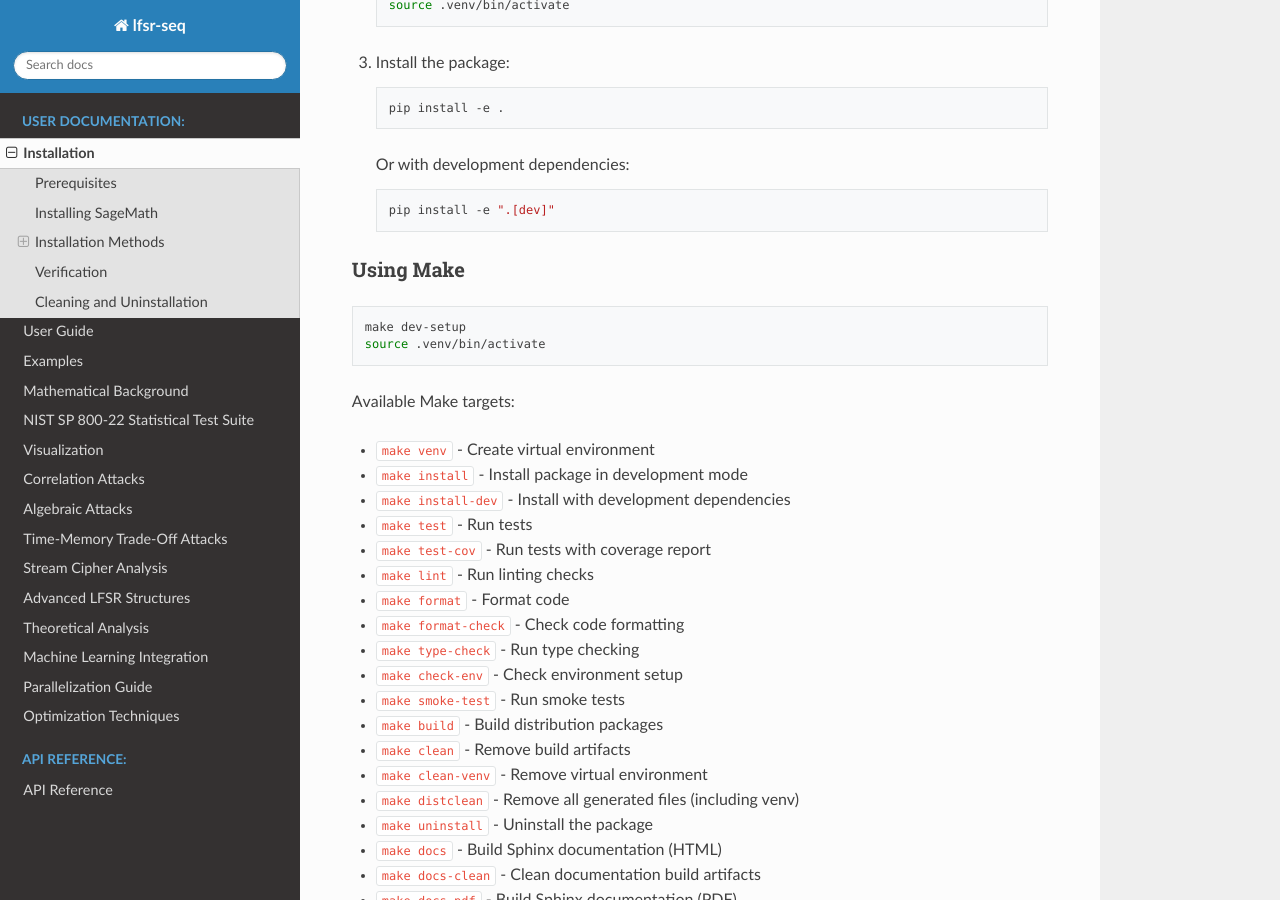
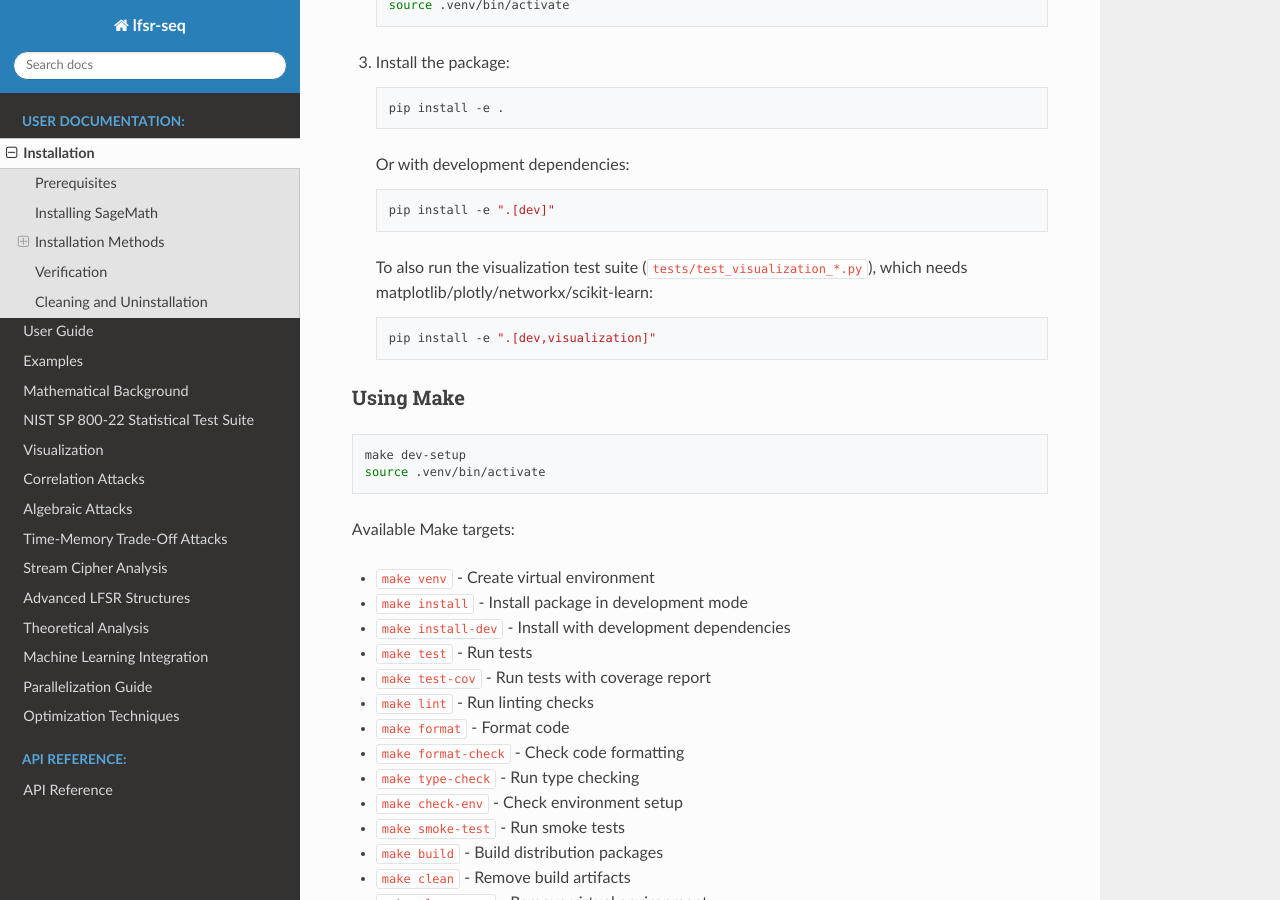
Before and after one commit to mkhellat/lfsr-seq, a Sphinx documentation site: the page built from app/docs/installation.rst, in a window 1280 px wide and 900 px high, scrolled down 1722 px. Built offline with Sphinx 7.4.7 and the Read the Docs theme 3.1.0, drawn with Linux system fonts in a browser that asks for light colours.

Commit message:
fix: make install-dev pull in visualization extras
app's fresh `.venv` was missing matplotlib/plotly/networkx/scikit-learn
because `make install-dev` only ran `pip install -e ".[dev]"`, never
the separate `visualization` extra those packages live in. A clean
venv built purely via `make install-dev` therefore fails to collect
tests/test_visualization_*.py (ImportError on plotly), which silently
tanks measured coverage since pytest treats collection errors as
skipped rather than failed by default in the aggregate run.

Fixed by installing `.[dev,visualization]` in install-dev, and
documented the extra explicitly in docs/installation.rst for anyone
following the manual (non-Make) install path.

Verified via a full rm -rf .venv && make install-dev && pytest cycle:
1213 passed, 1 skipped, gate passes at 90.05% (matches the previously
recorded figure, confirming this was an environment gap, not a real
coverage regression).

```diff
--- a/app/docs/installation.rst
+++ b/app/docs/installation.rst
@@ -99,6 +99,13 @@
 
       pip install -e ".[dev]"
 
+   To also run the visualization test suite (``tests/test_visualization_*.py``),
+   which needs matplotlib/plotly/networkx/scikit-learn:
+
+   .. code-block:: bash
+
+      pip install -e ".[dev,visualization]"
+
 Using Make
 ~~~~~~~~~~
 
```
Also changed, not shown: 1 other file.
